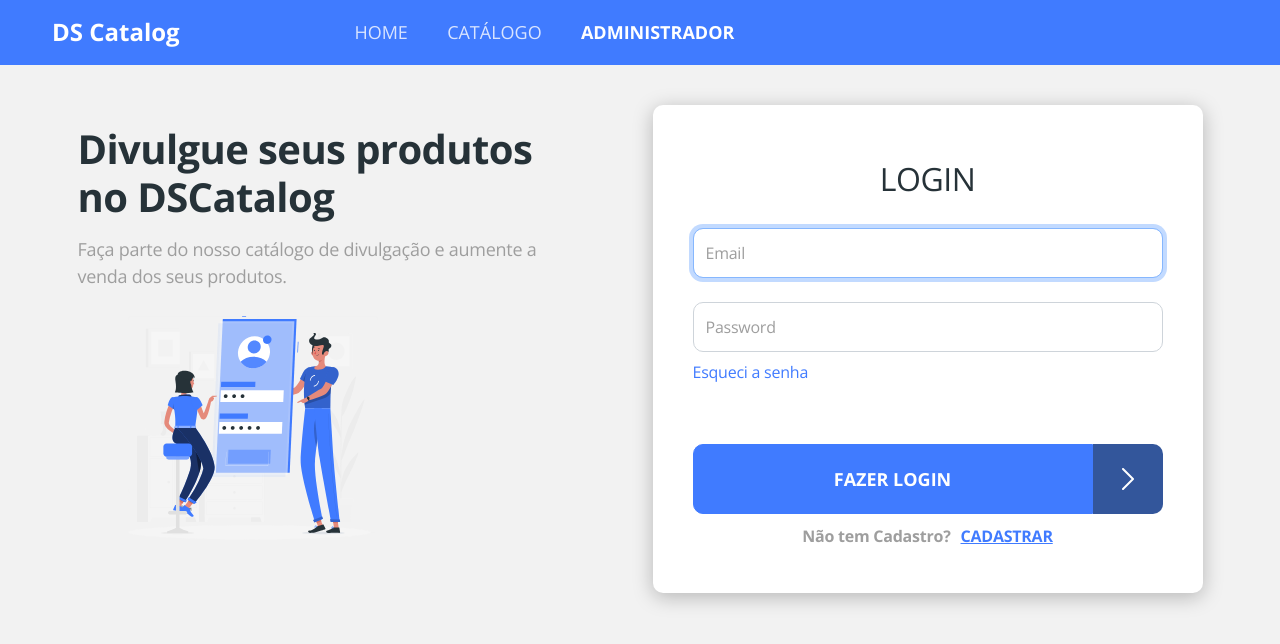
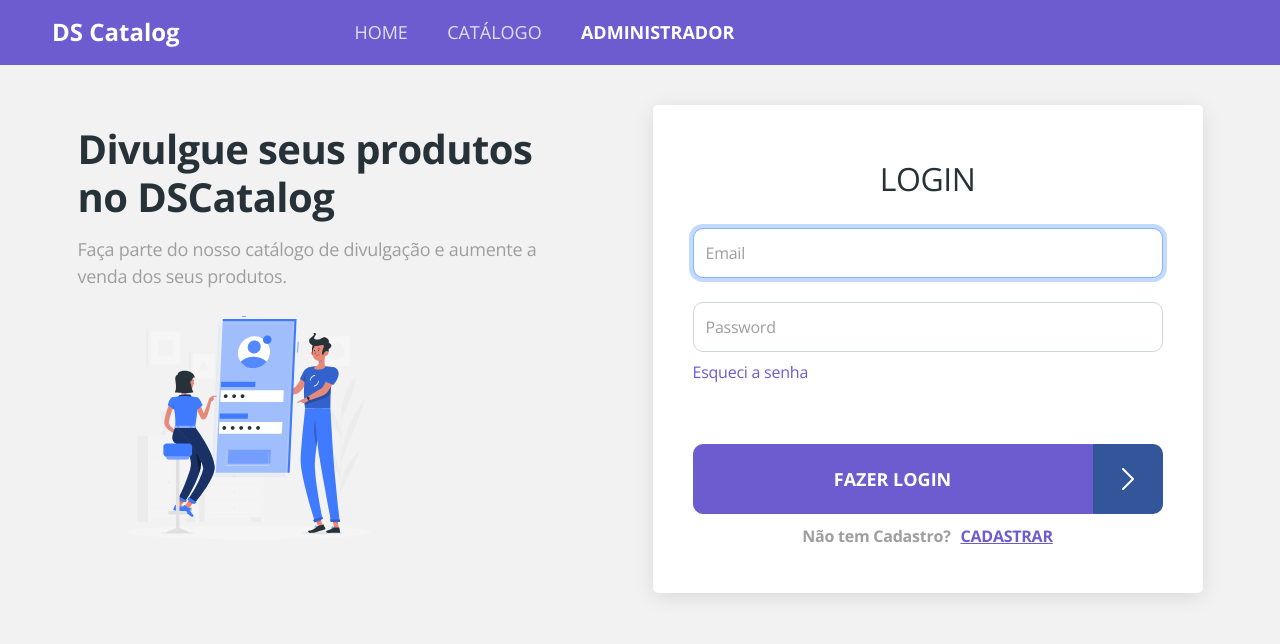
Before and after one commit to Baggio25/catalogprodutos-backend, a React (Create React App) app in the folder frontweb/: page /admin/auth/login in a window 1280 px wide. Shown: the top 644 px of the page. Built offline with nearby package versions, Linux system fonts and the light colour scheme; no server answers.

Commit message:
CRUDs Routes

```diff
--- a/frontweb/src/App.css
+++ b/frontweb/src/App.css
@@ -2,7 +2,7 @@
 
 :root{
   --white: #fff;
-  --blue-default: #407bff;
+  --blue-default: #6D5BD0;
   --gray-100:#f2f2f2;
   --gray-300:#e1e1e1;
   --gray-500: #e5e5e5;
@@ -30,9 +30,9 @@ a, a:hover {
 }
 
 .base-card {
-  border-radius: 10px;
+  border-radius: 5px;
   background-color: var(--white);
-  box-shadow: 0px 4px 20px rgba(0, 0, 0, 0.25);
+  box-shadow: 0px 4px 20px rgba(0, 0, 0, 0.1);
 }
 
 .base-input {
--- a/frontweb/src/assets/styles/custom.scss
+++ b/frontweb/src/assets/styles/custom.scss
@@ -1,5 +1,5 @@
 $theme-colors: (
-  'primary': #407bff,
+  'primary': #6D5BD0,
   'danger':#ff5555
 );
 
--- /dev/null
+++ b/frontweb/src/pages/Admin/Categories/index.tsx
@@ -0,0 +1,12 @@
+
+import "./styles.css"
+
+const Categories = () => {
+    return(
+        <div>
+            <h1>CRUD Categorias</h1>
+        </div>
+    )
+}
+
+export default Categories;
--- /dev/null
+++ b/frontweb/src/pages/Admin/Dashboard/index.tsx
@@ -0,0 +1,12 @@
+
+import "./styles.css"
+
+const Dashboard = () => {
+    return(
+        <div>
+            <h1>Dashboard</h1>
+        </div>
+    )
+}
+
+export default Dashboard;
--- /dev/null
+++ b/frontweb/src/pages/Admin/Products/Form/index.tsx
@@ -0,0 +1,10 @@
+
+const Form = () => {
+    return (
+        <div>
+            <h1>Form de Produtos</h1>
+        </div>
+    )
+}
+
+export default Form;
--- /dev/null
+++ b/frontweb/src/pages/Admin/Products/List/index.tsx
@@ -0,0 +1,10 @@
+
+const List = () => {
+    return (
+        <div>
+            <h1>Lista de Produtos</h1>
+        </div>
+    )
+}
+
+export default List;
--- /dev/null
+++ b/frontweb/src/pages/Admin/Products/index.tsx
@@ -0,0 +1,20 @@
+
+import { Route, Switch } from "react-router-dom";
+import "./styles.css"
+import List from "./List";
+import Form from "./Form";
+
+const Products = () => {
+    return(
+        <Switch>
+            <Route path="/admin/products" exact>
+                <List />
+            </Route>
+            <Route path="/admin/products/:productId">
+                <Form />
+            </Route>
+        </Switch>
+    )
+}
+
+export default Products;
--- a/frontweb/src/pages/Admin/index.tsx
+++ b/frontweb/src/pages/Admin/index.tsx
@@ -2,7 +2,10 @@ import { Switch } from 'react-router-dom';
 
 import PrivateRoute from 'components/PrivateRoute';
 import NavbarAdmin from './NavbarAdmin';
-import Users from './User';
+import Users from './Users';
+import Dashboard from './Dashboard';
+import Products from './Products';
+import Categories from './Categories';
 
 import './styles.css';
 
@@ -13,13 +16,13 @@ const Admin = () => {
       <div className="admin-content">
         <Switch>
           <PrivateRoute path="/admin/dashboard" >
-            <h1>Dashboard</h1>
+            <Dashboard />
           </PrivateRoute>
           <PrivateRoute path="/admin/products">
-            <h1>Product CRUD</h1>
+            <Products />
           </PrivateRoute>
           <PrivateRoute path="/admin/categories">
-            <h1>Category CRUD</h1>
+            <Categories />
           </PrivateRoute>
           <PrivateRoute path="/admin/users" roles={['ROLE_ADMIN']}>
             <Users />
```
Also changed, not shown: frontweb/src/pages/Admin/Categories/styles.css (added), frontweb/src/pages/Admin/Dashboard/styles.css (added), frontweb/src/pages/Admin/Products/styles.css (added), frontweb/src/pages/Admin/Users/index.tsx (renamed from frontweb/src/pages/Admin/User/index.tsx).
